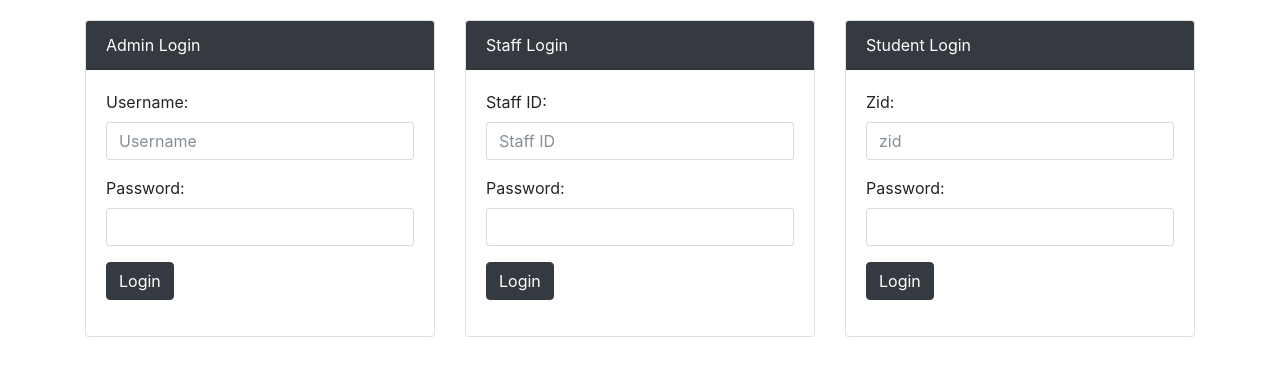
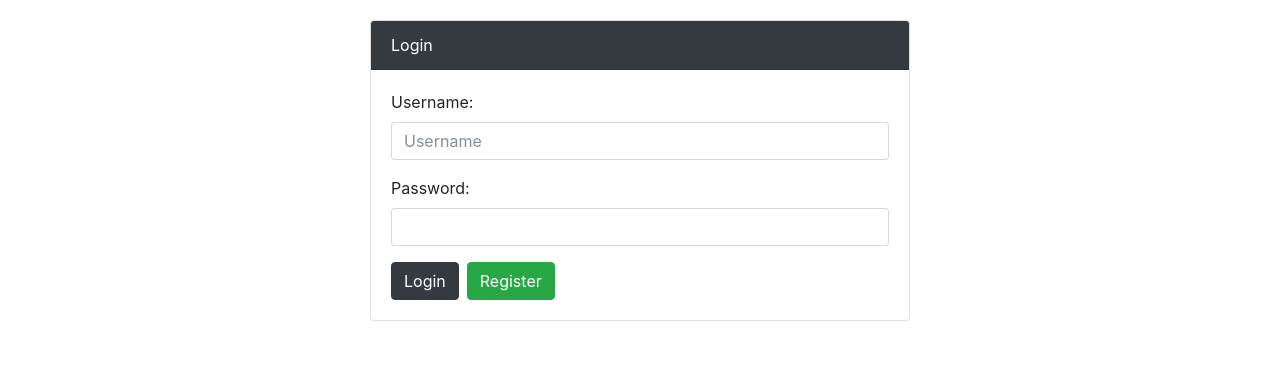
Before and after one commit to ridgetinez/course-survey-project, a Flask app: page / in a window 1280 px wide. Shown: the part 56-432 px from the top of the page. Run offline with Flask 2, Linux system fonts and the light colour scheme; some libraries are stand-ins or nearby versions.

Commit message:
Preliminary guest implementation

```diff
--- a/surveyapp/auth.py
+++ b/surveyapp/auth.py
@@ -21,7 +21,7 @@ class UserAuthoriser(object):
             print("Key Error when parsing user data from session")
             return False
         if user_type == user_type_allowed:
-            if user_type == "student" or user_type == "staff":
+            if user_type == "student" or user_type == "staff" or user_type == 'guest':
                 if session["user"]["identifier"] != user_id:
                     return False
             return True
--- a/surveyapp/templates/admin_dashboard_create_q.html
+++ b/surveyapp/templates/admin_dashboard_create_q.html
@@ -12,6 +12,9 @@
       </li>
       <li class="nav-item">
         <a class="nav-link" href="../../questions"> Questions</a>
+      </li>
+      <li class="nav-item">
+        <a class="nav-link" href="guests"> Guests </a>
       </li>
     </ul>
 </div>
--- a/surveyapp/templates/admin_dashboard_create_survey.html
+++ b/surveyapp/templates/admin_dashboard_create_survey.html
@@ -12,6 +12,9 @@
       </li>
       <li class="nav-item">
         <a class="nav-link" href="../questions"> Questions</a>
+      </li>
+      <li class="nav-item">
+        <a class="nav-link" href="guests"> Guests </a>
       </li>
     </ul>
 </div>
--- a/surveyapp/templates/admin_dashboard_questions.html
+++ b/surveyapp/templates/admin_dashboard_questions.html
@@ -12,6 +12,9 @@
       </li>
       <li class="nav-item active">
         <a class="nav-link" href=""> Questions <span class="sr-only">(current)</span></a>
+      </li>
+      <li class="nav-item">
+        <a class="nav-link" href="guests"> Guests </a>
       </li>
     </ul>
 </div>
--- a/surveyapp/templates/admin_dashboard_surveys.html
+++ b/surveyapp/templates/admin_dashboard_surveys.html
@@ -12,6 +12,9 @@
       </li>
       <li class="nav-item">
         <a class="nav-link" href="questions"> Questions </a>
+      </li>
+      <li class="nav-item">
+        <a class="nav-link" href="guests"> Guests </a>
       </li>
     </ul>
 </div>
--- a/surveyapp/templates/landing_page.html
+++ b/surveyapp/templates/landing_page.html
@@ -11,13 +11,13 @@
     <div class="alert alert-danger">Invalid username and/or password</div>
     {% endif %}
     <div class="row">
-        <div class="col-sm-4">
+        <div class="col-sm-3"></div>
+        <div class="col-sm-6">
             <div class="card">
-                <div class="card-header bg-dark text-white">Admin Login</div>
+                <div class="card-header bg-dark text-white">Login</div>
                 <div class="card-body">
                     <!-- Login form -->
                     <form method="POST">
-                        <input type="hidden" name="user-type" value="admin"/>
                         <div class="form-group">
                             <label for="id">Username:</label>
                             <input type="text" class="form-control" name="id" placeholder="Username"></input>
@@ -26,51 +26,13 @@
                             <label for="password">Password:</label>
                             <input type="password" class="form-control" name="password"></input>
                         </div>
-                        <div class="form-group">
-                            <button type="submit" name= "admin" class="btn btn-dark">Login</button>
-                        </div>
-                    </form>
-                </div>
-            </div>
-        </div>
-        <div class="col-sm-4">
-            <div class="card">
-                <div class="card-header bg-dark text-white">Staff Login</div>
-                <div class="card-body">
-                    <!-- Login form -->
-                    <form method="POST">
-                        <input type="hidden" name="user-type" value="staff"/>
-                        <div class="form-group">
-                            <label for="id">Staff ID:</label>
-                            <input type="text" class="form-control" name="id" placeholder="Staff ID"></input>
-                        </div>
-                        <div class="form-group">
-                            <label for="password">Password:</label>
-                            <input type="password" class="form-control" name="password"></input>
-                        </div>
-                        <div class="form-group">
-                            <button type="submit" name="staff" class="btn btn-dark">Login</button>
-                        </div>
-                    </form>
-                </div>
-            </div>
-        </div>
-        <div class="col-sm-4">
-            <div class="card">
-                <div class="card-header bg-dark text-white">Student Login</div>
-                <div class="card-body">
-                    <form method="POST">
-                        <input type="hidden" name="user-type" value="student"/>
-                        <div class="form-group">
-                            <label for="id">Zid:</label>
-                            <input type="text" class="form-control" name="id" placeholder="zid"></input>
-                        </div>
-                        <div class="form-group">
-                            <label for="password">Password:</label>
-                            <input type="password" class="form-control" name="password"></input>
-                        </div>
-                        <div class="form-group">
-                            <button type="submit" name="student" class="btn btn-dark">Login</button>
+                        <div class="btn-toolbar">
+                            <div class="btn-group mr-2">
+                                <button type="submit" name= "admin" class="btn btn-dark">Login</button>
+                            </div>
+                            <div class="btn-group mr-2">
+                                <button type="submit" name="register" class="btn btn-success">Register</button>
+                            </div>
                         </div>
                     </form>
                 </div>
--- a/surveyapp/views.py
+++ b/surveyapp/views.py
@@ -4,17 +4,25 @@ from flask import render_template, session, redirect, url_for, request
 @app.route('/', methods=['GET', 'POST'])
 def index():
     """ Returns/renders the admin dashboard page (if access authorised) or the landing page (if access not authorised) """
+    if "user" in session:
+        if session["user"]["role"] == "admin":
+            return redirect(url_for("admin_dashboard", sub_page="surveys"))
+        elif session["user"]["role"] == "staff":
+            return redirect(url_for("staff_dashboard", id=session["user"]["identifier"]))
+        elif session["user"]["role"] == "student" or session["user"]["role"] == "guest":
+            return redirect(url_for("student_dashboard", id=session["user"]["identifier"]))
+
     if request.method == 'POST':
+        #redirect to register page
+        if 'register' in request.form:
+            return redirect(url_for('register_account'))
+
         #attempt to authenticate user using information from login form
-        auth_success = auth.AuthController.login(request.form["user-type"], request.form["id"], request.form["password"])
-
-        if auth_success == True:    #if authenticated redirect to admin dashboard (user will have cookie marking as auth'd)
-            if request.form["user-type"] == "admin":
-                return redirect(url_for("admin_dashboard", sub_page="surveys"))
-            else:                    # redirected to staff or student dashboard depending on user type
-                return redirect(url_for("{}_dashboard".format(request.form["user-type"]), id=request.form["id"]))
-        else:                       #if not authenticated, render landing page again with notification of invalid login credentials
-            return render_template('landing_page.html', failedAuth=True)
+        auth_success = controller.FormController.parse_login(request.form)
+        if auth_success:
+            return redirect(url_for("index"))
+        #if not authenticated, render landing page again with notification of invalid login credentials
+        return render_template('landing_page.html', failedAuth=True)
 
     return render_template('landing_page.html')
 
@@ -37,6 +45,11 @@ def admin_dashboard(sub_page):
             if "delete" in request.form:
                 modelcontrollers.QuestionController.delete_question(request.form["delete"])
         return render_template('admin_dashboard_questions.html', questions=modelcontrollers.QuestionController.get_all_questions())
+    if sub_page == 'guests':
+        if request.method == 'POST':
+            modelcontrollers.EnrolmentController.approve_enrolment(request.form["approve"])
+
+        return render_template('admin_dashboard_guests.html', guests=modelcontrollers.UserController.get_unnaproved_guests(), get_courses=modelcontrollers.EnrolmentController.get_enrolment)
 
 
 @app.route('/dashboard/add/question/<qtype>', methods=['GET', 'POST'])
@@ -122,12 +135,16 @@ def respond(id):
 
 @app.route('/studentdashboard/<id>', methods=['GET','POST'])
 def student_dashboard(id):
-    if auth.UserAuthoriser.check_permission("student", id) == False:
+    if (auth.UserAuthoriser.check_permission("student", id) or auth.UserAuthoriser.check_permission("guest", id)) == False:
         return redirect(url_for('invalid_permission'))
 
     if request.method == 'POST':
         session['survey_to_complete'] = request.form['respond']
         return redirect(url_for('respond', id=id))
+
+    if modelcontrollers.UserController.check_guest_approved(id) == False: #catch unnaproved guests
+        return render_template("student_dashboard.html")
+
     return render_template("student_dashboard.html", surveys=modelcontrollers.UserController.get_user_survey(id))
 
 @app.route('/staffdashboard/<id>', methods=['GET', 'POST'])
@@ -162,6 +179,21 @@ def review_survey(id):
     survey_as_list = survey.split(" ");
     return render_template("review_survey.html", survey=modelcontrollers.SurveyController.get_survey(survey_as_list[0], survey_as_list[1]), questions=modelcontrollers.SurveyController.get_survey_questions(survey_as_list[0], survey_as_list[1]))
 
+@app.route('/register', methods=['GET', 'POST'])
+def register_account():
+    if request.method == 'POST':
+        if 'cancel' in request.form:
+            return redirect(url_for('index'))
+        success = controller.FormController.parse_register(request.form)
+        if success[0] == False:
+            if success[1] == 'derror':
+                return render_template("guest_register.html", derror=True, course_list=modelcontrollers.CourseController.get_courses())
+            elif success[1] == 'merror':
+                return render_template("guest_register.html", merror=True, course_list=modelcontrollers.CourseController.get_courses())
+        else:
+            return redirect(url_for('index'))
+    return render_template("guest_register.html", course_list=modelcontrollers.CourseController.get_courses())
+
 @app.route('/invalid_permission')
 def invalid_permission():
     return render_template("invalid_permissions.html")
```
Also changed, not shown: surveyapp/controller.py (+17 -1 lines), surveyapp/modelcontrollers.py (+53 -3 lines), surveyapp/models.py (+26 -0 lines), surveyapp/templates/admin_dashboard_guests.html (added, +65 -0 lines), surveyapp/templates/guest_register.html (added, +57 -0 lines).
